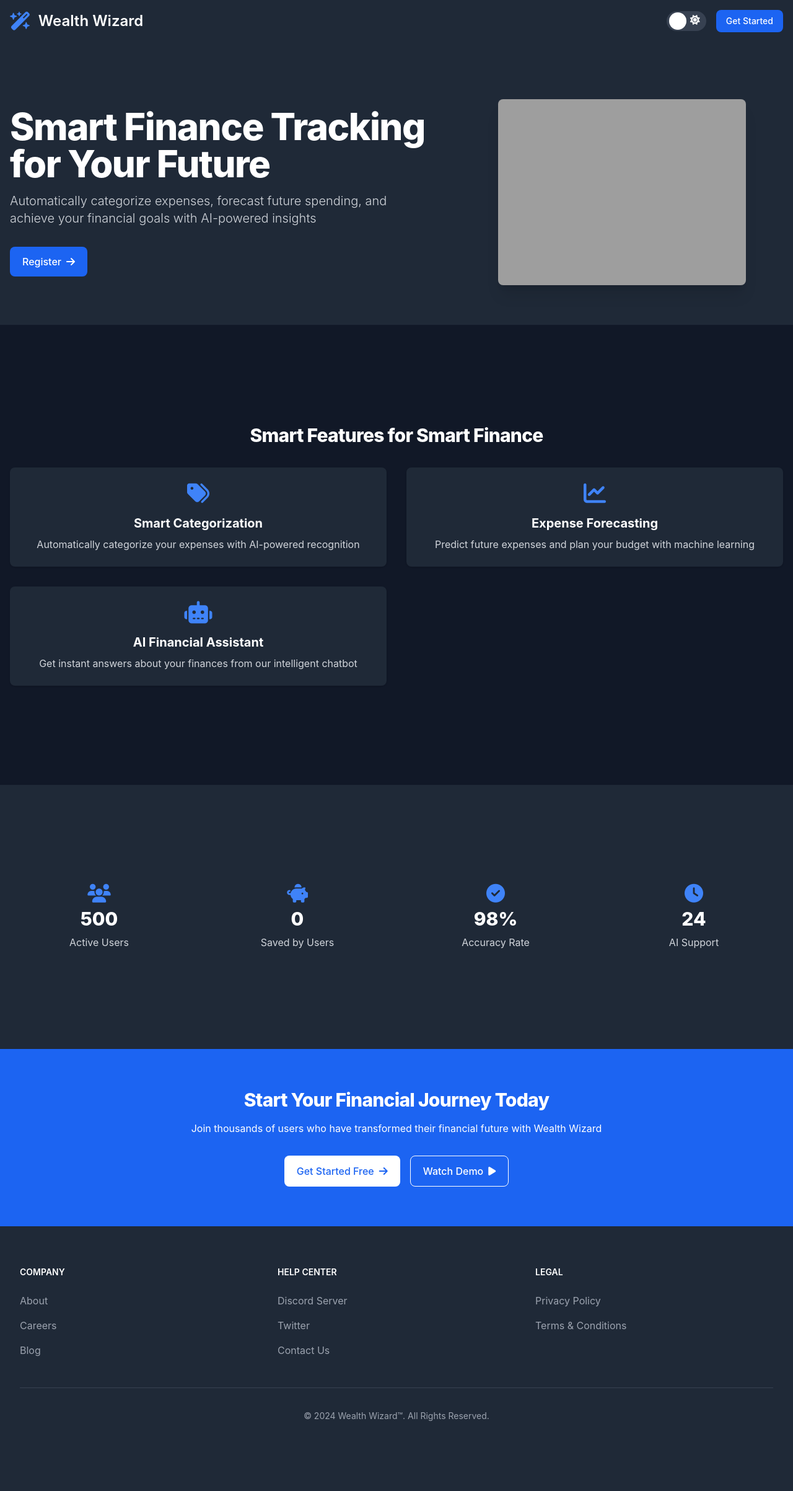
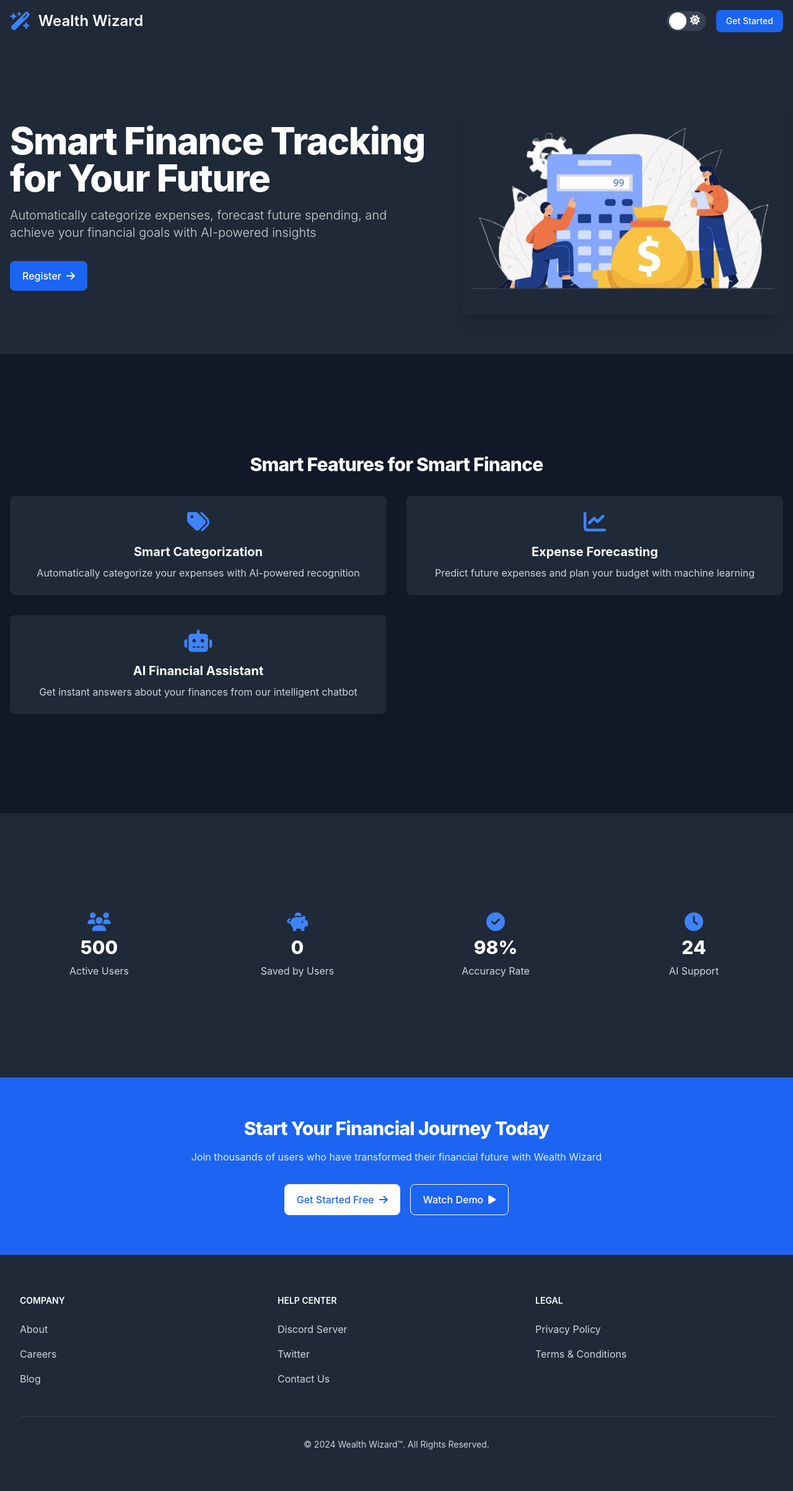
Before and after one commit to tanmay2k/DevSecOps, a Django app: template templates/expenses/landing.html in a window 1280 px wide. Shown: the whole page at 62% size. Before the commit the page ends 2292 px from the top, so only its background shows below. Run offline with Django 4.2, Linux system fonts and the light colour scheme; the template is opened without the code that fills it, so the values that code supplies are empty; some libraries are stand-ins or nearby versions; grey boxes are pictures that could not be loaded.

Commit message:
UIFix: added illustration

```diff
--- a/expensetracker/settings.py
+++ b/expensetracker/settings.py
@@ -52,6 +52,8 @@
     'userprofile',
     'report_generation',
     'finassist'
+
+
 ]
 
 MIDDLEWARE = [
--- a/finassist/views.py
+++ b/finassist/views.py
@@ -11,7 +11,7 @@
 
 client = OpenAI(
 	base_url="https://api-inference.huggingface.co/v1/",
-	api_key=""
+	api_key="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"
 )
 
 # Function to get additional context
--- a/templates/expenses/landing.html
+++ b/templates/expenses/landing.html
@@ -1,5 +1,6 @@
 <!DOCTYPE html>
-<html lang="en" class="dark">
+{% load static %}
+<html lang="en">
 <head>
     <meta charset="UTF-8">
     <meta name="viewport" content="width=device-width, initial-scale=1.0">
@@ -53,20 +54,15 @@
             z-index: 1;
             color: white;
         }
-
-        /* Add transitions for smooth theme switching */
-        * {
-            transition: background-color 0.3s ease, color 0.3s ease;
-        }
     </style>
 </head>
-<body class="bg-gray-900 text-white">
+<body class="bg-gray-100 text-gray-900 dark:bg-gray-900 dark:text-white transition-colors duration-300">
     <!-- Navigation -->
-    <nav class="bg-gray-800 border-gray-700 fixed w-full z-50">
+    <nav class="bg-white dark:bg-gray-800 border-gray-200 dark:border-gray-700 fixed w-full z-50">
         <div class="max-w-screen-xl flex flex-wrap items-center justify-between mx-auto p-4">
             <a href="#" class="flex items-center space-x-3">
                 <i class="fas fa-wand-magic-sparkles text-3xl text-blue-500"></i>
-                <span class="self-center text-2xl font-semibold whitespace-nowrap text-white">Wealth Wizard</span>
+                <span class="self-center text-2xl font-semibold whitespace-nowrap dark:text-white">Wealth Wizard</span>
             </a>
             <div class="flex md:order-2 space-x-4 items-center">
                 <!-- Theme Toggle Switch -->
@@ -77,7 +73,7 @@
                         <i class="fas fa-sun icon"></i>
                     </div>
                 </div>
-                <button type="button"  onclick="location.href = '{% url "login" %}'" class="text-white bg-blue-600 hover:bg-blue-700 font-medium rounded-lg text-sm px-4 py-2">
+                <button type="button" onclick="location.href = '{% url "login" %}'" class="text-white bg-blue-600 hover:bg-blue-700 font-medium rounded-lg text-sm px-4 py-2">
                     Get Started
                 </button>
             </div>
@@ -85,54 +81,54 @@
     </nav>
 
     <!-- Hero Section -->
-    <section class="bg-gray-800 pt-24">
+    <section class="bg-gray-50 dark:bg-gray-800 pt-24">
         <div class="grid max-w-screen-xl px-4 py-8 mx-auto lg:gap-8 xl:gap-0 lg:py-16 lg:grid-cols-12">
             <div class="mr-auto place-self-center lg:col-span-7">
-                <h1 class="max-w-2xl mb-4 text-4xl font-extrabold tracking-tight leading-none md:text-5xl xl:text-6xl text-white">
+                <h1 class="max-w-2xl mb-4 text-4xl font-extrabold tracking-tight leading-none md:text-5xl xl:text-6xl dark:text-white">
                     Smart Finance Tracking for Your Future
                 </h1>
-                <p class="max-w-2xl mb-6 font-light text-gray-300 lg:mb-8 md:text-lg lg:text-xl">
+                <p class="max-w-2xl mb-6 font-light text-gray-500 lg:mb-8 md:text-lg lg:text-xl dark:text-gray-300">
                     Automatically categorize expenses, forecast future spending, and achieve your financial goals with AI-powered insights
                 </p>
-                <a href="{% url 'register' %}" class="inline-flex items-center justify-center px-5 py-3 mr-3 text-base font-medium text-center text-white rounded-lg bg-blue-600 hover:bg-blue-700 focus:ring-4 focus:ring-blue-800">
+                <a href="{% url 'register' %}" class="inline-flex items-center justify-center px-5 py-3 mr-3 text-base font-medium text-center text-white rounded-lg bg-blue-600 hover:bg-blue-700 focus:ring-4 focus:ring-blue-300 dark:focus:ring-blue-800">
                     Register
                     <i class="fas fa-arrow-right ml-2"></i>
                 </a>
             </div>
             <div class="hidden lg:mt-0 lg:col-span-5 lg:flex justify-center items-center">
-                <img src="/api/placeholder/500/500" alt="Financial Dashboard" class="rounded-lg shadow-xl">
+                <img src="{% static 'img/home.png' %}" alt="Financial Dashboard" class="rounded-lg shadow-xl">
             </div>
         </div>
     </section>
 
     <!-- Features Section -->
-    <section class="bg-gray-900 py-24">
+    <section class="bg-white dark:bg-gray-900 py-24">
         <div class="max-w-screen-xl px-4 py-8 mx-auto lg:py-16">
-            <h2 class="mb-8 text-3xl font-extrabold tracking-tight leading-tight text-center text-white lg:mb-16">
+            <h2 class="mb-8 text-3xl font-extrabold tracking-tight leading-tight text-center dark:text-white">
                 Smart Features for Smart Finance
             </h2>
             <div class="grid grid-cols-1 gap-8 md:grid-cols-2 lg:grid-cols-3">
                 <!-- Feature 1 -->
-                <div class="flex flex-col items-center p-6 bg-gray-800 rounded-lg shadow">
+                <div class="flex flex-col items-center p-6 bg-white dark:bg-gray-800 rounded-lg shadow dark:shadow-gray-700">
                     <i class="fas fa-tags text-4xl mb-4 text-blue-500"></i>
-                    <h3 class="mb-2 text-xl font-bold text-white">Smart Categorization</h3>
-                    <p class="text-gray-300 text-center">
+                    <h3 class="mb-2 text-xl font-bold dark:text-white">Smart Categorization</h3>
+                    <p class="text-gray-500 dark:text-gray-300 text-center">
                         Automatically categorize your expenses with AI-powered recognition
                     </p>
                 </div>
                 <!-- Feature 2 -->
-                <div class="flex flex-col items-center p-6 bg-gray-800 rounded-lg shadow">
+                <div class="flex flex-col items-center p-6 bg-white dark:bg-gray-800 rounded-lg shadow dark:shadow-gray-700">
                     <i class="fas fa-chart-line text-4xl mb-4 text-blue-500"></i>
-                    <h3 class="mb-2 text-xl font-bold text-white">Expense Forecasting</h3>
-                    <p class="text-gray-300 text-center">
+                    <h3 class="mb-2 text-xl font-bold dark:text-white">Expense Forecasting</h3>
+                    <p class="text-gray-500 dark:text-gray-300 text-center">
                         Predict future expenses and plan your budget with machine learning
                     </p>
                 </div>
                 <!-- Feature 3 -->
-                <div class="flex flex-col items-center p-6 bg-gray-800 rounded-lg shadow">
+                <div class="flex flex-col items-center p-6 bg-white dark:bg-gray-800 rounded-lg shadow dark:shadow-gray-700">
                     <i class="fas fa-robot text-4xl mb-4 text-blue-500"></i>
-                    <h3 class="mb-2 text-xl font-bold text-white">AI Financial Assistant</h3>
-                    <p class="text-gray-300 text-center">
+                    <h3 class="mb-2 text-xl font-bold dark:text-white">AI Financial Assistant</h3>
+                    <p class="text-gray-500 dark:text-gray-300 text-center">
                         Get instant answers about your finances from our intelligent chatbot
                     </p>
                 </div>
@@ -141,28 +137,28 @@
     </section>
 
     <!-- Stats Section -->
-    <section class="bg-gray-800 py-24">
+    <section class="bg-gray-50 dark:bg-gray-800 py-24">
         <div class="max-w-screen-xl px-4 py-8 mx-auto lg:py-16">
-            <div class="grid grid-cols-2 gap-8 text-gray-300 sm:gap-12 md:grid-cols-3 lg:grid-cols-4">
+            <div class="grid grid-cols-2 gap-8 text-gray-500 dark:text-gray-300 sm:gap-12 md:grid-cols-3 lg:grid-cols-4">
                 <div class="flex flex-col items-center justify-center">
                     <i class="fas fa-users text-3xl mb-2 text-blue-500"></i>
-                    <dt class="mb-2 text-3xl font-extrabold text-white">500K+</dt>
-                    <dd class="text-gray-300">Active Users</dd>
+                    <dt class="mb-2 text-3xl font-extrabold dark:text-white">500K+</dt>
+                    <dd class="dark:text-gray-300">Active Users</dd>
                 </div>
                 <div class="flex flex-col items-center justify-center">
                     <i class="fas fa-piggy-bank text-3xl mb-2 text-blue-500"></i>
-                    <dt class="mb-2 text-3xl font-extrabold text-white">$2M+</dt>
-                    <dd class="text-gray-300">Saved by Users</dd>
+                    <dt class="mb-2 text-3xl font-extrabold dark:text-white">$2M+</dt>
+                    <dd class="dark:text-gray-300">Saved by Users</dd>
                 </div>
                 <div class="flex flex-col items-center justify-center">
                     <i class="fas fa-check-circle text-3xl mb-2 text-blue-500"></i>
-                    <dt class="mb-2 text-3xl font-extrabold text-white">98%</dt>
-                    <dd class="text-gray-300">Accuracy Rate</dd>
+                    <dt class="mb-2 text-3xl font-extrabold dark:text-white">98%</dt>
+                    <dd class="dark:text-gray-300">Accuracy Rate</dd>
                 </div>
                 <div class="flex flex-col items-center justify-center">
                     <i class="fas fa-clock text-3xl mb-2 text-blue-500"></i>
-                    <dt class="mb-2 text-3xl font-extrabold text-white">24/7</dt>
-                    <dd class="text-gray-300">AI Support</dd>
+                    <dt class="mb-2 text-3xl font-extrabold dark:text-white">24/7</dt>
+                    <dd class="dark:text-gray-300">AI Support</dd>
                 </div>
             </div>
         </div>
@@ -175,15 +171,15 @@
                 <h2 class="mb-4 text-3xl font-extrabold tracking-tight text-white">
                     Start Your Financial Journey Today
                 </h2>
-                <p class="mb-8 text-gray-100">
+                <p class="mb-8 text-blue-100">
                     Join thousands of users who have transformed their financial future with Wealth Wizard
                 </p>
                 <div class="flex flex-col space-y-4 sm:flex-row sm:justify-center sm:space-y-0 sm:space-x-4">
-                    <a href="#" class="inline-flex justify-center items-center py-3 px-5 text-base font-medium text-center text-blue-600 rounded-lg bg-white hover:bg-gray-100 focus:ring-4 focus:ring-blue-700">
+                    <a href="#" class="inline-flex justify-center items-center py-3 px-5 text-base font-medium text-center text-blue-600 rounded-lg bg-white hover:bg-gray-100 focus:ring-4 focus:ring-blue-300 dark:focus:ring-blue-800">
                         Get Started Free
                         <i class="fas fa-arrow-right ml-2"></i>
                     </a>
-                    <a href="#" class="inline-flex justify-center items-center py-3 px-5 text-base font-medium text-center text-white rounded-lg border border-white hover:bg-blue-700 focus:ring-4 focus:ring-blue-700">
+                    <a href="#" class="inline-flex justify-center items-center py-3 px-5 text-base font-medium text-center text-white rounded-lg border border-white hover:bg-blue-700 focus:ring-4 focus:ring-blue-800">
                         Watch Demo
                         <i class="fas fa-play ml-2"></i>
                     </a>
@@ -193,36 +189,36 @@
     </section>
 
     <!-- Footer -->
-    <footer class="bg-gray-800">
+    <footer class="bg-white dark:bg-gray-800">
         <div class="max-w-screen-xl p-4 py-6 mx-auto lg:py-16 md:p-8 lg:p-10">
             <div class="grid grid-cols-2 gap-8 md:grid-cols-3 lg:grid-cols-5">
                 <div>
-                    <h3 class="mb-6 text-sm font-semibold text-white uppercase">Company</h3>
-                    <ul class="text-gray-400">
-                        <li class="mb-4"><a href="#" class="hover:text-white">About</a></li>
-                        <li class="mb-4"><a href="#" class="hover:text-white">Careers</a></li>
-                        <li class="mb-4"><a href="#" class="hover:text-white">Blog</a></li>
+                    <h3 class="mb-6 text-sm font-semibold text-gray-900 dark:text-white uppercase">Company</h3>
+                    <ul class="text-gray-500 dark:text-gray-300">
+                        <li class="mb-4"><a href="#" class="hover:text-gray-900 dark:hover:text-white">About</a></li>
+                        <li class="mb-4"><a href="#" class="hover:text-gray-900 dark:hover:text-white">Careers</a></li>
+                        <li class="mb-4"><a href="#" class="hover:text-gray-900 dark:hover:text-white">Blog</a></li>
                     </ul>
                 </div>
                 <div>
-                    <h3 class="mb-6 text-sm font-semibold text-white uppercase">Help Center</h3>
-                    <ul class="text-gray-400">
-                        <li class="mb-4"><a href="#" class="hover:text-white">Discord Server</a></li>
-                        <li class="mb-4"><a href="#" class="hover:text-white">Twitter</a></li>
-                        <li class="mb-4"><a href="#" class="hover:text-white">Contact Us</a></li>
+                    <h3 class="mb-6 text-sm font-semibold text-gray-900 dark:text-white uppercase">Help Center</h3>
+                    <ul class="text-gray-500 dark:text-gray-300">
+                        <li class="mb-4"><a href="#" class="hover:text-gray-900 dark:hover:text-white">Discord Server</a></li>
+                        <li class="mb-4"><a href="#" class="hover:text-gray-900 dark:hover:text-white">Twitter</a></li>
+                        <li class="mb-4"><a href="#" class="hover:text-gray-900 dark:hover:text-white">Contact Us</a></li>
                     </ul>
                 </div>
                 <div>
-                    <h3 class="mb-6 text-sm font-semibold text-white uppercase">Legal</h3>
-                    <ul class="text-gray-400">
-                        <li class="mb-4"><a href="#" class="hover:text-white">Privacy Policy</a></li>
-                        <li class="mb-4"><a href="#" class="hover:text-white">Terms &amp; Conditions</a></li>
+                    <h3 class="mb-6 text-sm font-semibold text-gray-900 dark:text-white uppercase">Legal</h3>
+                    <ul class="text-gray-500 dark:text-gray-300">
+                        <li class="mb-4"><a href="#" class="hover:text-gray-900 dark:hover:text-white">Privacy Policy</a></li>
+                        <li class="mb-4"><a href="#" class="hover:text-gray-900 dark:hover:text-white">Terms &amp; Conditions</a></li>
                     </ul>
                 </div>
             </div>
-            <hr class="my-6 border-gray-700 lg:my-8">
+            <hr class="my-6 border-gray-200 dark:border-gray-700 lg:my-8">
             <div class="text-center">
-                <span class="text-sm text-gray-400">© 2024 Wealth Wizard™. All Rights Reserved.</span>
+                <span class="text-sm text-gray-500 dark:text-gray-300">© 2024 Wealth Wizard™. All Rights Reserved.</span>
             </div>
         </div>
     </footer>
@@ -231,20 +227,15 @@
         // Theme toggle functionality
         const themeToggle = document.getElementById('theme-toggle');
         const html = document.documentElement;
-        const body = document.body;
 
         function updateTheme(theme) {
             if (theme === 'dark') {
                 html.classList.add('dark');
-                body.classList.remove('bg-gray-100', 'text-gray-900');
-                body.classList.add('bg-gray-900', 'text-white');
                 themeToggle.setAttribute('data-theme', 'dark');
                 themeToggle.setAttribute('aria-checked', 'true');
                 localStorage.setItem('theme', 'dark');
             } else {
                 html.classList.remove('dark');
-                body.classList.remove('bg-gray-900', 'text-white');
-                body.classList.add('bg-gray-100', 'text-gray-900');
                 themeToggle.setAttribute('data-theme', 'light');
                 themeToggle.setAttribute('aria-checked', 'false');
                 localStorage.setItem('theme', 'light');
```
Also changed, not shown: templates/authentication/login.html (+16 -16 lines), db.sqlite3 (deleted), static/img/forecast_plot.png, static/img/home.png (added), 3 other files.
